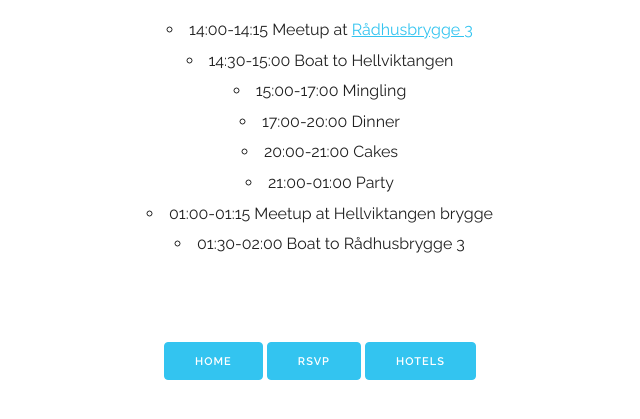
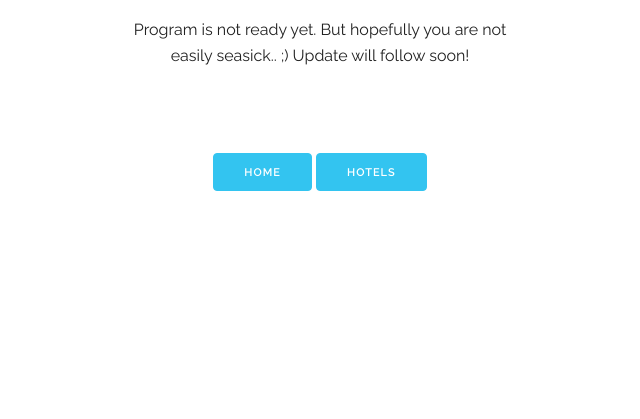
Before and after one commit to hellviktangen/hellviktangen, a plain HTML site: page program.html in a window 1280 px wide. Shown: the part 315-734 px from the top of the page, without its empty margins (320-960 px from the left). Drawn offline with Linux system fonts and the light colour scheme.

Commit message:
update links and program

```diff
--- a/program.html
+++ b/program.html
@@ -28,16 +28,7 @@
 
                 <h4>Program</h4>
 
-                <ul>
-                    <li>14:00-14:15 Meetup at <a href="#">Rådhusbrygge 3</a></li>
-                    <li>14:30-15:00 Boat to Hellviktangen</li>
-                    <li>15:00-17:00 Mingling</li>
-                    <li>17:00-20:00 Dinner</li>
-                    <li>20:00-21:00 Cakes</li>
-                    <li>21:00-01:00 Party</li>
-                    <li>01:00-01:15 Meetup at Hellviktangen brygge</li>
-                    <li>01:30-02:00 Boat to Rådhusbrygge 3</li>
-                </ul>
+                <p>Program is not ready yet. But hopefully you are not easily seasick.. ;) Update will follow soon!</p>
 
             </div>
             <div></div>
@@ -53,9 +44,8 @@
             <div></div>
             <div>
 
-                <a class="button button-primary" href="https://hellviktangen.github.io/">Home</a>
-                <a class="button button-primary" href="https://forms.gle/s7yXJN6Kgof5TtzXA">RSVP</a>
-                <a class="button button-primary" href="https://hellviktangen.github.io/hotels.html">Hotels</a>
+                <a class="button button-primary" href="https://www.corinahans.win/">Home</a>
+                <a class="button button-primary" href="https://www.corinahans.win/hotels.html">Hotels</a>
 
             </div>
             <div></div>
```
Also changed, not shown: hotels.html (+2 -3 lines), index.html (+2 -3 lines).
